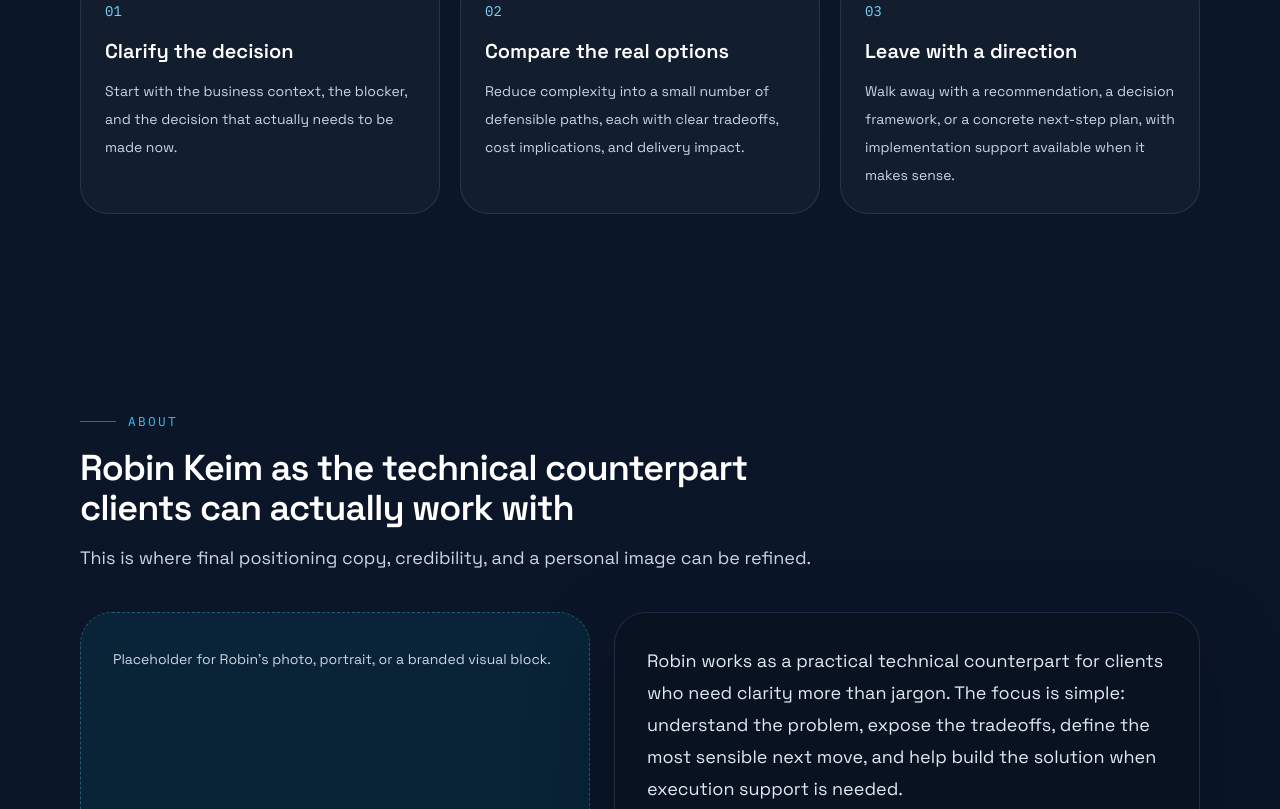
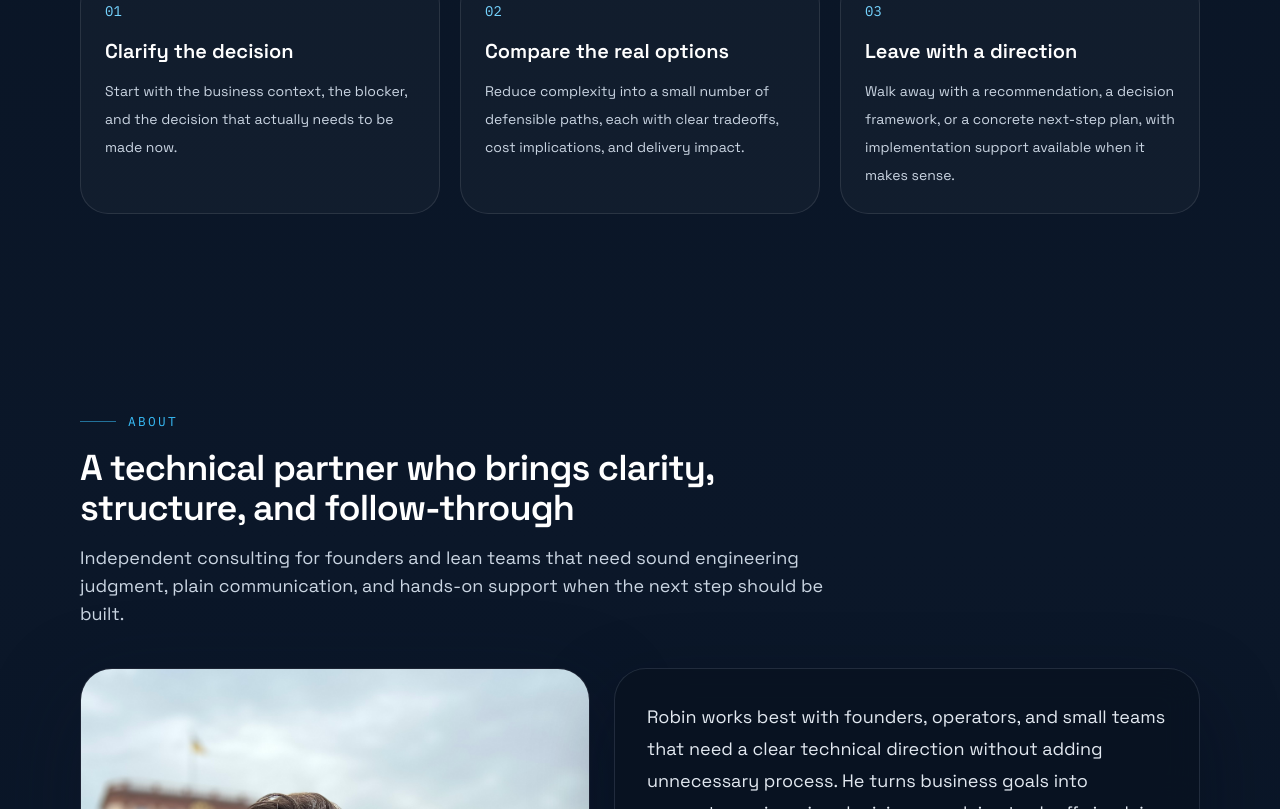
Before and after one commit to MirDochEgal555/robin-consulting-site, a Next.js app: page / in a window 1280 px wide. Shown: the part 1991-2800 px from the top of the page. Built offline with nearby package versions, Linux system fonts and the light colour scheme; no server answers.

Commit message:
Final touches for Launch

```diff
--- a/next.config.ts
+++ b/next.config.ts
@@ -6,6 +6,9 @@ const isGithubPages = process.env.GITHUB_ACTIONS === "true";
 const nextConfig: NextConfig = {
   reactStrictMode: true,
   output: "export",
+  images: {
+    unoptimized: true,
+  },
   trailingSlash: true,
   basePath: isGithubPages ? `/${repo}` : "",
   assetPrefix: isGithubPages ? `/${repo}/` : "",
--- a/src/components/section-shell.tsx
+++ b/src/components/section-shell.tsx
@@ -5,6 +5,7 @@ type SectionShellProps = {
   eyebrow: string;
   title: string;
   description?: string;
+  headerClassName?: string;
   children: React.ReactNode;
 };
 
@@ -13,12 +14,13 @@ export function SectionShell({
   eyebrow,
   title,
   description,
+  headerClassName,
   children,
 }: SectionShellProps) {
   return (
     <section id={id} className="anchor-offset py-20 sm:py-24">
       <div className="container-shell">
-        <div className="mb-10 max-w-3xl">
+        <div className={`mb-10 max-w-3xl ${headerClassName ?? ""}`}>
           <div className="eyebrow-line section-label reveal-up scroll-reveal-up">{eyebrow}</div>
           <h2 className="mt-4 text-3xl font-semibold tracking-tight text-white sm:text-4xl reveal-up scroll-reveal-up" style={{ "--delay": "90ms" } as CSSProperties}>
             {title}
--- a/src/components/sections/about-section.tsx
+++ b/src/components/sections/about-section.tsx
@@ -1,21 +1,32 @@
 import type { CSSProperties } from "react";
+import Image from "next/image";
 import { SectionShell } from "@/components/section-shell";
 import { siteContent } from "@/content/site-content";
+import robinPortrait from "../../../IMG_0169.jpeg";
 
 export function AboutSection() {
   return (
     <SectionShell
       id="about"
       eyebrow="About"
-      title="Robin Keim as the technical counterpart clients can actually work with"
-      description="This is where final positioning copy, credibility, and a personal image can be refined."
+      title="A technical partner who brings clarity, structure, and follow-through"
+      description="Independent consulting for founders and lean teams that need sound engineering judgment, plain communication, and hands-on support when the next step should be built."
     >
       <div className="grid gap-6 lg:grid-cols-[1fr_1.15fr]">
         <div
-          className="reveal-left scroll-reveal-left float-x rounded-[2rem] border border-dashed border-sky-300/30 bg-sky-400/[0.08] p-8 text-sm leading-7 text-slate-300"
+          className="reveal-left scroll-reveal-left float-x overflow-hidden rounded-[2rem] border border-white/10 bg-slate-950/55 shadow-[0_30px_90px_rgba(15,23,42,0.35)]"
           style={{ "--delay": "120ms" } as CSSProperties}
         >
-          Placeholder for Robin&apos;s photo, portrait, or a branded visual block.
+          <div className="relative aspect-[4/5] min-h-[320px]">
+            <Image
+              src={robinPortrait}
+              alt="Portrait of Robin Keim"
+              fill
+              priority
+              sizes="(min-width: 1024px) 32rem, (min-width: 640px) 70vw, 100vw"
+              className="object-cover object-center"
+            />
+          </div>
         </div>
         <div
           className="glass-panel reveal-right scroll-reveal-right rounded-[2rem] p-8"
--- a/src/components/sections/proof-section.tsx
+++ b/src/components/sections/proof-section.tsx
@@ -3,44 +3,40 @@ import { SectionShell } from "@/components/section-shell";
 import { siteContent } from "@/content/site-content";
 
 export function ProofSection() {
+  const { proof } = siteContent;
+
   return (
     <SectionShell
       id="proof"
       eyebrow="Proof"
-      title="Proof points are scaffolded, but still need real project evidence"
-      description="The README called for projects, tools, and experience. This section is ready for concrete case studies or testimonials."
+      title="Academic grounding and hands-on software delivery"
+      description="Formal training in business informatics and ongoing application development work provide the basis for consulting that stays analytical, practical, and close to implementation."
+      headerClassName="mb-12"
     >
-      <div className="grid gap-5 lg:grid-cols-[0.95fr_1.05fr]">
+      <div className="grid gap-6 lg:grid-cols-[1.08fr_0.92fr]">
         <div
-          className="glass-panel reveal-left scroll-reveal-left rounded-[2rem] p-6"
+          className="glass-panel reveal-left scroll-reveal-left rounded-[2rem] p-7 lg:p-8"
           style={{ "--delay": "120ms" } as CSSProperties}
         >
-          <h3 className="text-xl font-semibold text-white">Tooling and delivery confidence</h3>
-          <ul className="mt-5 space-y-3 text-sm leading-7 text-slate-300">
-            {siteContent.proof.capabilities.map((item, index) => (
-              <li
-                key={item}
-                className="card-lift reveal-up scroll-reveal-up rounded-2xl border border-white/10 px-4 py-3"
-                style={{ "--delay": `${220 + index * 90}ms` } as CSSProperties}
+          <div className="font-mono text-xs uppercase tracking-[0.2em] text-sky-300">
+            Education and experience
+          </div>
+          <div className="mt-6 space-y-5">
+            {proof.timeline.map((item, index) => (
+              <article
+                key={`${item.period}-${item.title}`}
+                className="card-lift reveal-up scroll-reveal-up rounded-[1.5rem] border border-white/10 bg-white/[0.03] px-5 py-6 lg:px-6 lg:py-7"
+                style={{ "--delay": `${220 + index * 110}ms` } as CSSProperties}
               >
-                {item}
-              </li>
-            ))}
-          </ul>
+                <div className="font-mono text-xs uppercase tracking-[0.18em] text-sky-300">
+                  {item.period}
                 </div>
-        <div className="grid gap-5">
-          {siteContent.proof.placeholders.map((item, index) => (
-            <article
-              key={item.title}
-              className="card-lift reveal-right scroll-reveal-right rounded-[1.75rem] border border-white/10 bg-white/[0.03] p-6"
-              style={{ "--delay": `${180 + index * 120}ms` } as CSSProperties}
-            >
-              <div className="font-mono text-xs uppercase tracking-[0.2em] text-sky-300">
-                Placeholder
-              </div>
-              <h3 className="mt-3 text-xl font-semibold text-white">
+                <h3 className="mt-3 text-lg font-semibold text-white">
                   {item.title}
                 </h3>
+                <p className="mt-1 text-sm font-medium text-slate-200">
+                  {item.institution}
+                </p>
                 <p className="mt-3 text-sm leading-7 text-slate-300">
                   {item.description}
                 </p>
@@ -48,6 +44,50 @@ export function ProofSection() {
             ))}
           </div>
         </div>
+        <div className="grid gap-6">
+          <article
+            className="card-lift reveal-right scroll-reveal-right overflow-hidden rounded-[1.75rem] border border-white/10 bg-white/[0.04] p-7 lg:p-8"
+            style={{ "--delay": "180ms" } as CSSProperties}
+          >
+            <div className="font-mono text-xs uppercase tracking-[0.2em] text-sky-300">
+              Why this is credible
+            </div>
+            <p className="mt-4 text-base leading-7 text-slate-200">
+              {proof.summary}
+            </p>
+            <div className="mt-6 grid gap-4 sm:grid-cols-3 lg:grid-cols-1 xl:grid-cols-3">
+              {proof.highlights.map((item, index) => (
+                <div
+                  key={item.label}
+                  className="reveal-up scroll-reveal-up rounded-2xl border border-white/10 bg-slate-950/45 px-4 py-4"
+                  style={{ "--delay": `${260 + index * 90}ms` } as CSSProperties}
+                >
+                  <div className="text-base font-semibold text-white">{item.value}</div>
+                  <p className="mt-2 text-sm leading-6 text-slate-300">
+                    {item.label}
+                  </p>
+                </div>
+              ))}
+            </div>
+          </article>
+          <article
+            className="glass-panel reveal-right scroll-reveal-right overflow-hidden rounded-[1.75rem] p-7 lg:p-8"
+            style={{ "--delay": "260ms" } as CSSProperties}
+          >
+            <h3 className="text-xl font-semibold text-white">Relevant consulting fit</h3>
+            <ul className="mt-6 grid list-none gap-4 p-0 text-sm leading-7 text-slate-300">
+              {proof.capabilities.map((item) => (
+                <li
+                  key={item}
+                  className="card-lift rounded-2xl border border-white/10 px-5 py-4"
+                >
+                  {item}
+                </li>
+              ))}
+            </ul>
+          </article>
+        </div>
+      </div>
     </SectionShell>
   );
 }
--- a/src/content/site-content.ts
+++ b/src/content/site-content.ts
@@ -72,33 +72,60 @@ export const siteContent = {
   ],
   about: {
     summary:
-      "Robin works as a practical technical counterpart for clients who need clarity more than jargon. The focus is simple: understand the problem, expose the tradeoffs, define the most sensible next move, and help build the solution when execution support is needed.",
+      "Robin works best with founders, operators, and small teams that need a clear technical direction without adding unnecessary process. He turns business goals into concrete engineering decisions, explains tradeoffs in plain language, and stays close enough to delivery to help move the work forward when execution support is useful.",
     points: [
-      "Best suited to founders, decision-makers, and lean teams moving quickly.",
-      "Advice is framed in business terms first, without losing technical depth.",
-      "Engagements stay lightweight, direct, and focused on useful outcomes.",
+      "Recommendations are grounded in business priorities, delivery risk, and realistic scope.",
+      "Conversations stay direct and practical, so decisions are easier to make and act on.",
+      "Technical depth is there when it matters, without hiding the answer behind jargon.",
       "A strong fit when you need both consulting judgment and selective implementation support.",
     ],
   },
   proof: {
+    summary:
+      "The consulting offer is backed by formal training in business informatics and several years of hands-on software delivery in a professional environment.",
+    timeline: [
+      {
+        period: "2019-2022",
+        title: "B.Sc. in Business Informatics",
+        institution: "University of Mannheim",
+        description:
+          "Built the academic foundation across software, information systems, and business context that informs how technical decisions are framed.",
+      },
+      {
+        period: "2022-2026",
+        title: "M.Sc. in Business Informatics",
+        institution: "Karlsruhe Institute of Technology (KIT)",
+        description:
+          "Deepened the ability to analyze complex requirements and translate them into structured, workable technical solutions.",
+      },
+      {
+        period: "Since 2022",
+        title: "Application development at Omikron Data Solutions GmbH",
+        institution: "Professional software delivery",
+        description:
+          "Built several applications in an active delivery environment, with direct exposure to implementation, iteration, and product-oriented engineering work.",
+      },
+    ],
+    highlights: [
+      {
+        value: "2019-2026",
+        label: "Continuous formal training in business informatics",
+      },
+      {
+        value: "Since 2022",
+        label: "Building applications in a professional software company",
+      },
+      {
+        value: "Business + tech",
+        label: "Comfortable connecting business needs to technical execution",
+      },
+    ],
     capabilities: [
       "Architecture reviews and implementation planning",
       "Technical feasibility and delivery-risk assessment",
       "Product, tooling, and vendor decision support",
       "Business goals translated into practical engineering choices",
       "Hands-on implementation of focused software solutions",
-    ],
-    placeholders: [
-      {
-        title: "Add one strong case study",
-        description:
-          "A short before-and-after story will do the most work here: what the client needed, what decision was made, and what improved afterward.",
-      },
-      {
-        title: "Add credible background detail",
-        description:
-          "List relevant domains, technologies, or delivery contexts so the advisory offer feels specific and trustworthy rather than generic.",
-      },
     ],
   },
   contact: {
```
Lines whose indentation alone changed are shown as unchanged.
